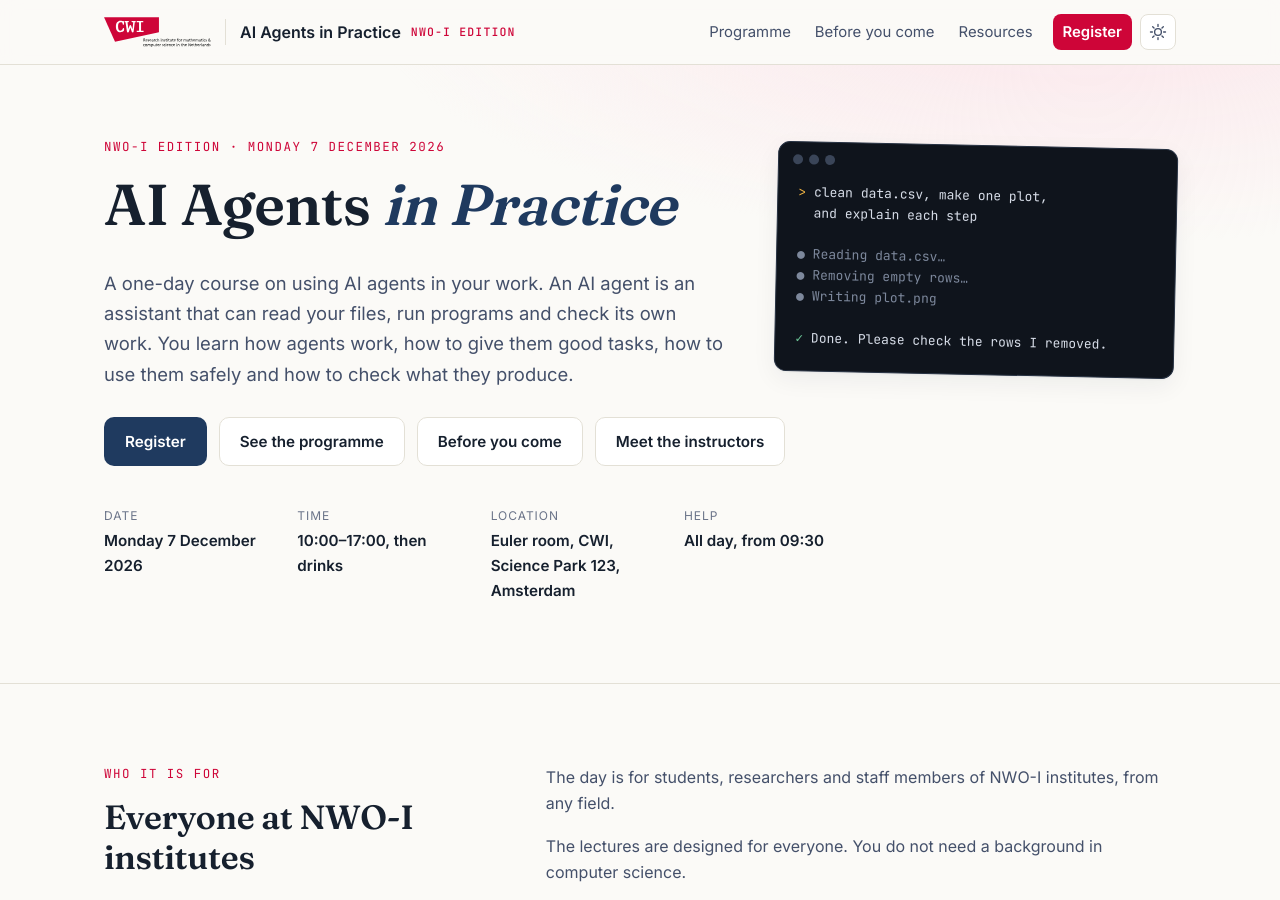
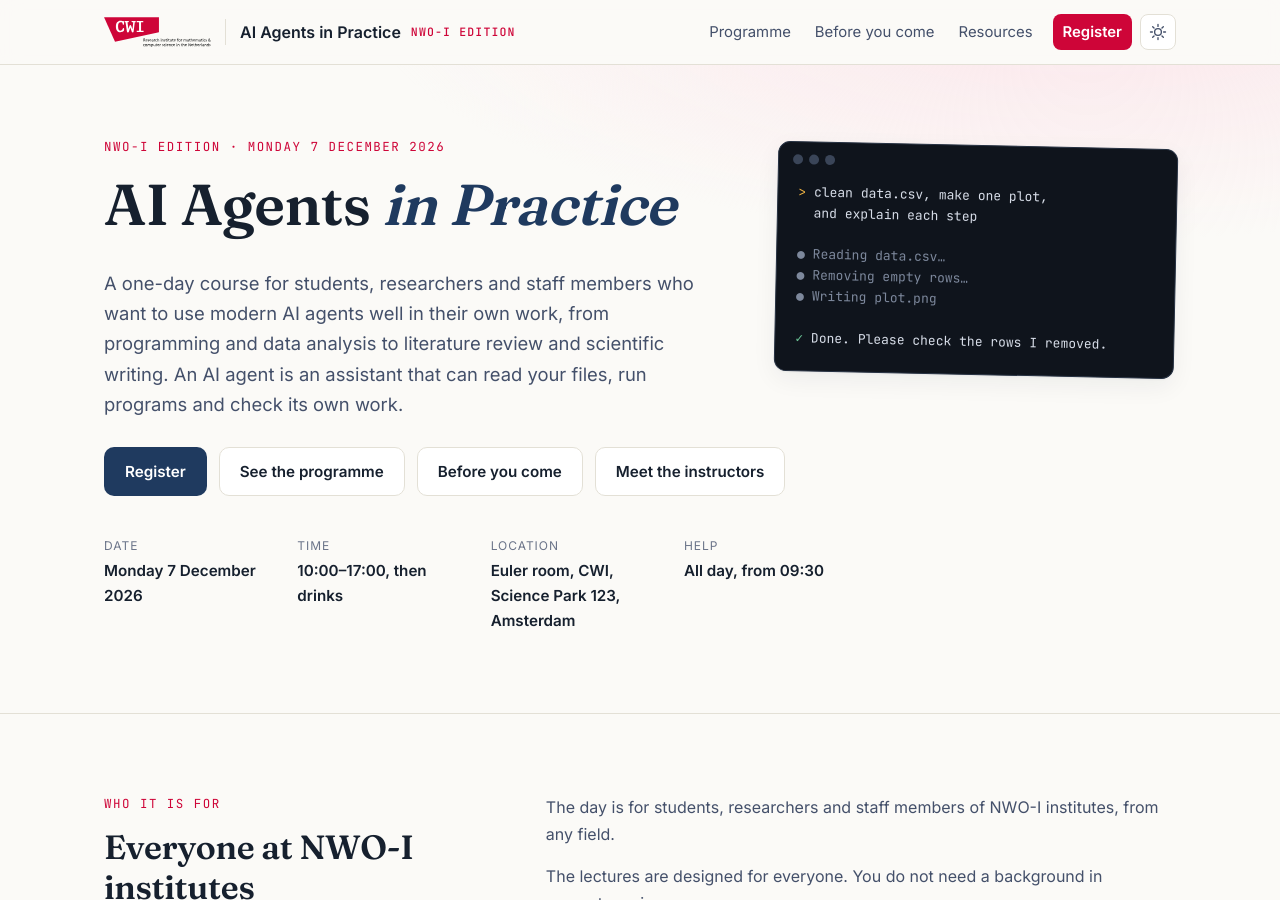
Before and after one commit to nwoi-ai-agents-day/nwoi-ai-agents-day.github.io, a Jekyll site: the page built from index.html, in a window 1280 px wide and 900 px high. Built offline with Jekyll 4.4.1, drawn with Linux system fonts in a browser that asks for light colours.

Commit message:
Hero: CWI-style description adapted for the day

```diff
--- a/_config.yml
+++ b/_config.yml
@@ -1,9 +1,9 @@
 title: AI Agents in Practice
 tagline: A one-day course for NWO-I institutes
 description: >-
-  A one-day course on using AI agents in your work, for students, researchers
-  and staff members of NWO-I institutes. Based on the CWI course AI Agents in
-  Practice.
+  A one-day course for students, researchers and staff members of NWO-I
+  institutes who want to use modern AI agents well in their own work, from
+  programming and data analysis to literature review and scientific writing.
 url: "https://nwoi-ai-agents-day.github.io"
 baseurl: ""
 
--- a/index.html
+++ b/index.html
@@ -6,7 +6,7 @@ layout: default
   <div class="container hero-inner">
     <p class="eyebrow">{{ ev.edition }} · {{ ev.date }}</p>
     <h1>AI Agents <em>in Practice</em></h1>
-    <p class="lead">A one-day course on using AI agents in your work. An AI agent is an assistant that can read your files, run programs and check its own work. You learn how agents work, how to give them good tasks, how to use them safely and how to check what they produce.</p>
+    <p class="lead">A one-day course for students, researchers and staff members who want to use modern AI agents well in their own work, from programming and data analysis to literature review and scientific writing. An AI agent is an assistant that can read your files, run programs and check its own work.</p>
     <div class="hero-actions">
       {% if ev.register_url and ev.register_url != "" %}<a class="btn btn-primary" href="{{ ev.register_url }}">Register</a>{% endif %}
       <a class="btn {% if ev.register_url and ev.register_url != '' %}btn-ghost{% else %}btn-primary{% endif %}" href="{{ '/programme/' | relative_url }}">See the programme</a>
```
